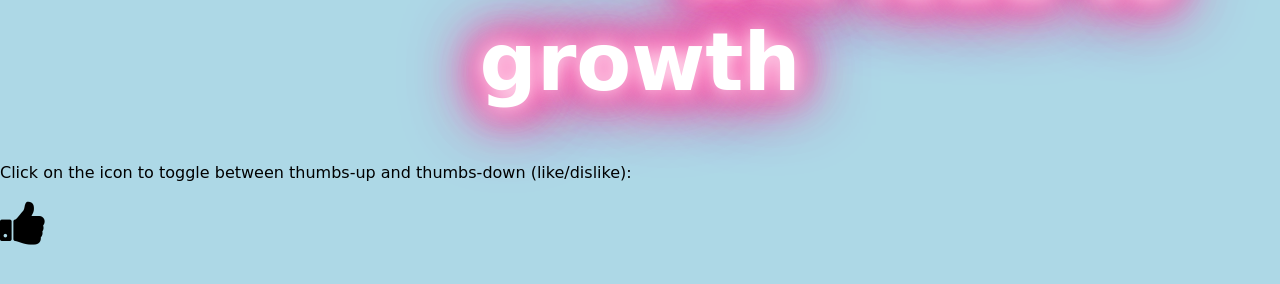
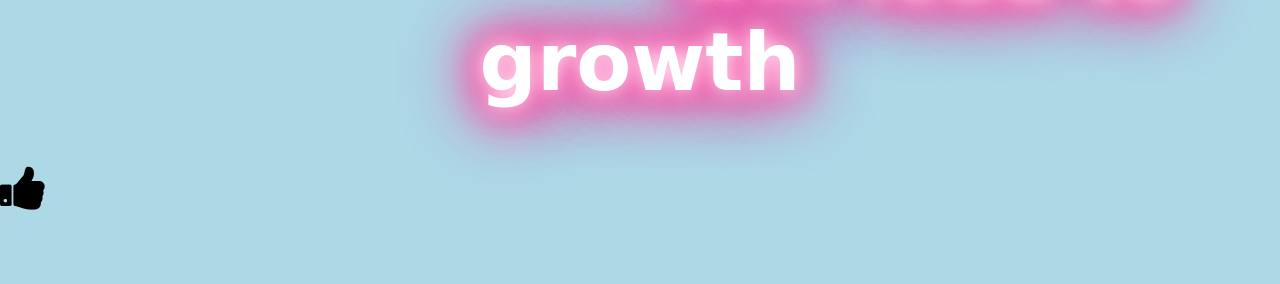
Before and after one commit to Ginger123456789/supersimple-website, a plain HTML site: page index.html in a window 1280 px wide. Shown: the part 444-728 px from the top of the page. Drawn offline with Linux system fonts and the light colour scheme.

Commit message:
Update index.html

```diff
--- a/index.html
+++ b/index.html
@@ -145,7 +145,7 @@ body {
 </head>
 <body>
 
-<p>Click on the icon to toggle between thumbs-up and thumbs-down (like/dislike):</p>
+
 
 <i onclick="myFunction(this)" class="fa fa-thumbs-up"></i>
 
```
